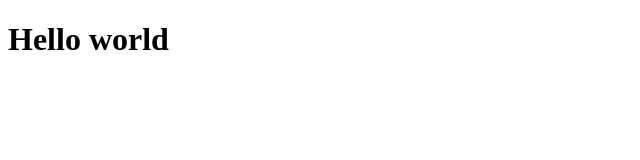
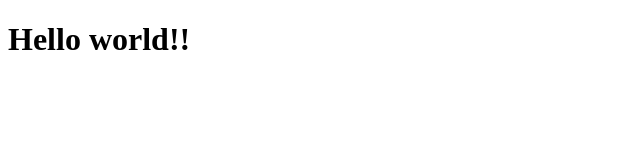
Before and after one commit to AlejoTorres2001/RTC-videochat, a React (Vite) app: page / in a window 1280 px wide. Shown: the top 160 px of the page, without its empty margins (0-640 px from the left). Built offline with nearby package versions, Linux system fonts and the light colour scheme.

Commit message:
testing CI

```diff
--- a/src/App.jsx
+++ b/src/App.jsx
@@ -1,6 +1,6 @@
 function App () {
   return <div className="App">
-    <h1>Hello world</h1>
+    <h1>Hello world!!</h1>
   </div>
 }
 
```
